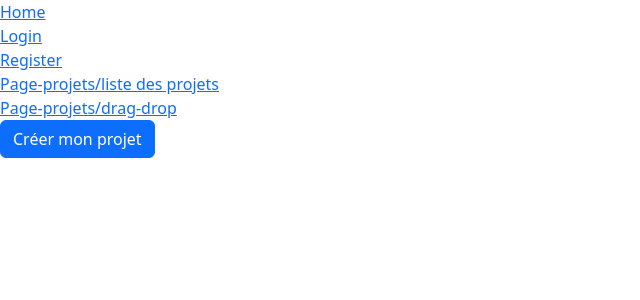
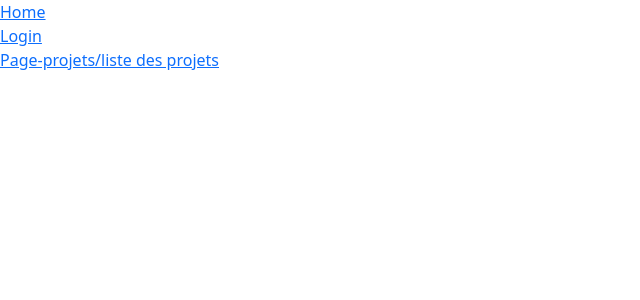
Before and after one commit to Poupiio/POEC_Fil_Rouge_Front, an Angular app: page / in a window 1280 px wide. Before the commit this address led to /home. Shown: the top 300 px of the page, without its empty margins (0-640 px from the left). Built offline with nearby package versions, Linux system fonts and the light colour scheme.

Commit message:
modification sur components

```diff
--- a/src/app/app.component.html
+++ b/src/app/app.component.html
@@ -7,14 +7,9 @@
             <a routerLink="/login">Login</a>
         </div>
         <div>
-            <a routerLink="/register">Register</a>
-        </div>
-        <div>
             <a routerLink="/page-projets">Page-projets/liste des projets</a>
         </div>
-        <div>
-            <a routerLink="/drag-drop">Page-projets/drag-drop</a>
-        </div>
+
 
 
     </nav>
--- a/src/app/recap-projet/recap-projet.component.ts
+++ b/src/app/projets-list/projets-list.component.ts
@@ -1,16 +1,16 @@
 import { Component, OnInit } from '@angular/core';
 
 @Component({
-  selector: 'app-recap-projet',
+  selector: 'app-projets-list',
   template: `
     <p>
-      recap-projet works!
+      projets-list works!
     </p>
   `,
   styles: [
   ]
 })
-export class RecapProjetComponent implements OnInit {
+export class ProjetsListComponent implements OnInit {
 
   constructor() { }
 
--- a/src/app/drag-drop/drag-drop.component.ts
+++ b/src/app/tasks/tasks.component.ts
@@ -1,16 +1,16 @@
 import { Component, OnInit } from '@angular/core';
 
 @Component({
-  selector: 'app-drag-drop',
+  selector: 'app-tasks',
   template: `
     <p>
-      drag-drop works!
+      tasks works!
     </p>
   `,
   styles: [
   ]
 })
-export class DragDropComponent implements OnInit {
+export class TasksComponent implements OnInit {
 
   constructor() { }
 
```
Also changed, not shown: src/app/app-routing.module.ts (+3 -5 lines), src/app/app.module.ts (+9 -5 lines).
